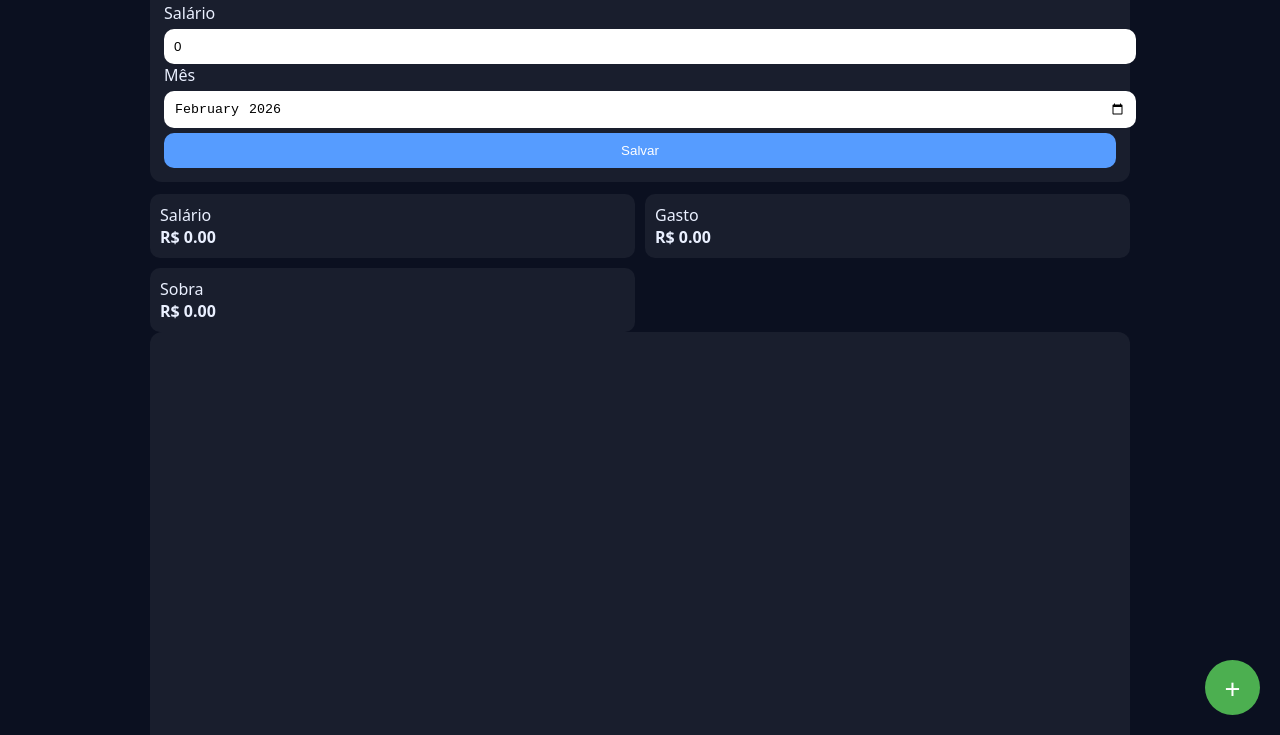
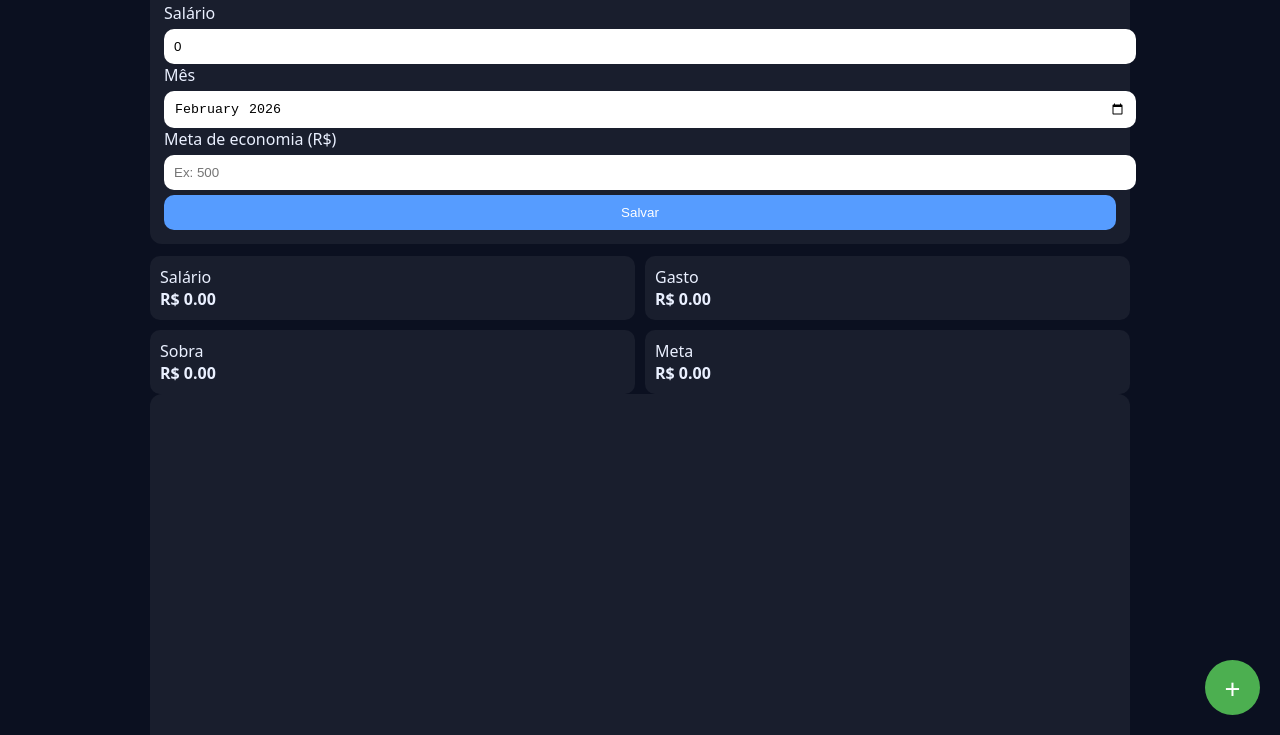
Before and after one commit to limaribeiroabraaolimaribeiro-afk/controle-gastos, a plain HTML site: page index.html in a window 1280 px wide. Shown: the part 65-800 px from the top of the page. Drawn offline with nearby package versions, Linux system fonts and the light colour scheme.

Commit message:
Add savings goal feature to expense tracker
Added a savings goal input and updated related logic.

```diff
--- a/index.html
+++ b/index.html
@@ -66,6 +66,8 @@ button{
 .table{width:100%}
 
 .danger{color:#ff6b6b}
+.warn{color:#ffd166}
+.success{color:#4CAF50}
 
 #chart, #chartEvolucao{
   width:100%;
@@ -111,6 +113,9 @@ button{
 <label>Mês</label>
 <input id="month" type="month">
 
+<label>Meta de economia (R$)</label>
+<input id="meta" type="number" placeholder="Ex: 500">
+
 <button onclick="saveSettings()">Salvar</button>
 </div>
 
@@ -120,7 +125,6 @@ button{
 <canvas id="chart"></canvas>
 </div>
 
-<!-- NOVO GRÁFICO DE EVOLUÇÃO -->
 <div class="card">
 <h3>Evolução dos gastos</h3>
 <canvas id="chartEvolucao"></canvas>
@@ -138,44 +142,35 @@ button{
 
 <script>
 
-/* ===============================
-   SISTEMA COM MESES
-=================================*/
-
 let state = JSON.parse(localStorage.getItem("gastos_pro")||"{}");
-
 if(!state.meses) state = {meses:{}};
 
 let mesAtual = "";
 
-/* pegar mês atual */
 function getMes(){
   return month.value || new Date().toISOString().slice(0,7);
 }
 
-/* pegar dados do mês */
 function getDataMes(){
   if(!state.meses[mesAtual]){
-    state.meses[mesAtual] = {salary:0, items:[]};
+    state.meses[mesAtual] = {salary:0, items:[], meta:0};
   }
   return state.meses[mesAtual];
 }
 
-/* salvar */
 function save(){
   localStorage.setItem("gastos_pro",JSON.stringify(state));
   render();
 }
 
-/* salvar salário */
 function saveSettings(){
   mesAtual = getMes();
   let data = getDataMes();
   data.salary = Number(salary.value);
+  data.meta = Number(meta.value);
   save();
 }
 
-/* botão verde */
 function abrirAdd(){
   mesAtual = getMes();
   let dataMes = getDataMes();
@@ -200,7 +195,6 @@ function abrirAdd(){
   save();
 }
 
-/* deletar */
 function del(i){
   mesAtual = getMes();
   let dataMes = getDataMes();
@@ -208,12 +202,12 @@ function del(i){
   save();
 }
 
-/* gráfico pizza */
+/* gráficos */
 let grafico;
+let graficoEvolucao;
 
 function drawChart(items){
   let ctx=document.getElementById("chart");
-
   let cat={};
 
   items.forEach(i=>{
@@ -230,9 +224,6 @@ function drawChart(items){
     }
   });
 }
-
-/* NOVO GRÁFICO DE EVOLUÇÃO */
-let graficoEvolucao;
 
 function drawEvolucao(){
   let ctx = document.getElementById("chartEvolucao");
@@ -259,7 +250,6 @@ function drawEvolucao(){
   });
 }
 
-/* render */
 function render(){
 
   mesAtual = getMes();
@@ -267,14 +257,35 @@ function render(){
 
   salary.value = dataMes.salary;
   month.value = mesAtual;
+  meta.value = dataMes.meta || "";
 
   let total = dataMes.items.reduce((a,b)=>a+b.amount,0);
+  let sobra = dataMes.salary - total;
+  let economia = sobra;
+
+  let alerta = "";
+  let metaStatus = "";
+
+  if(total > dataMes.salary){
+    alerta = `<div class="danger">⚠️ Você gastou mais que seu salário!</div>`;
+  }
+
+  if(dataMes.meta > 0){
+    if(economia >= dataMes.meta){
+      metaStatus = `<div class="success">🎯 Meta de economia atingida!</div>`;
+    } else {
+      metaStatus = `<div class="warn">Faltam R$ ${(dataMes.meta - economia).toFixed(2)} para sua meta</div>`;
+    }
+  }
 
   kpis.innerHTML = `
   <div class="kpi">Salário<br><b>R$ ${dataMes.salary.toFixed(2)}</b></div>
   <div class="kpi">Gasto<br><b>R$ ${total.toFixed(2)}</b></div>
-  <div class="kpi ${total>dataMes.salary?"danger":""}">
-  Sobra<br><b>R$ ${(dataMes.salary-total).toFixed(2)}</b></div>
+  <div class="kpi ${sobra<0?"danger":""}">
+  Sobra<br><b>R$ ${sobra.toFixed(2)}</b></div>
+  <div class="kpi">Meta<br><b>R$ ${(dataMes.meta||0).toFixed(2)}</b></div>
+  ${alerta}
+  ${metaStatus}
   `;
 
   list.innerHTML = dataMes.items.map((i,idx)=>`
@@ -290,15 +301,12 @@ function render(){
   drawEvolucao();
 }
 
-/* trocar mês */
 month.addEventListener("change", render);
 
-/* tema */
 function toggleTheme(){
   document.body.classList.toggle("light");
 }
 
-/* iniciar */
 render();
 
 </script>
```
